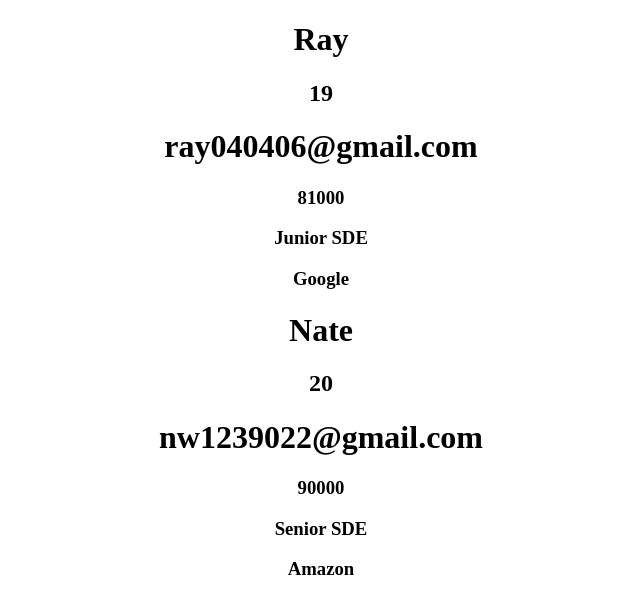
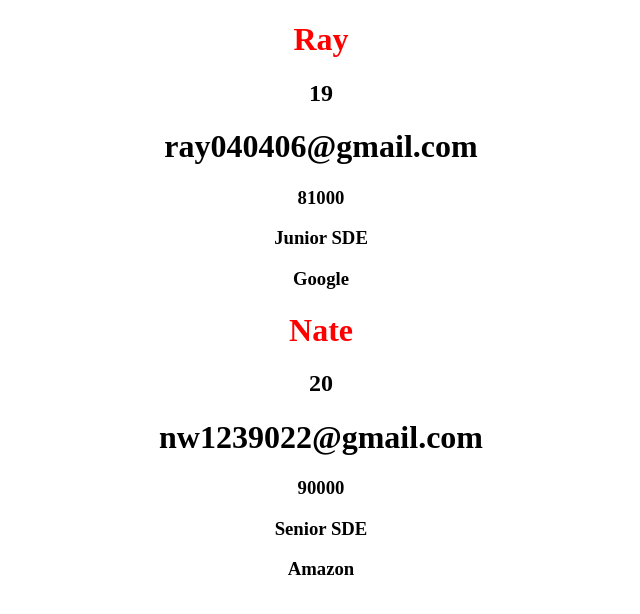
Before and after one commit to zlrkw11/React-Learning-Record, a React (Create React App) app in the folder r1-learn/: page / in a window 1280 px wide. Shown: the top 614 px of the page, without its empty margins (319-959 px from the left). Built offline with nearby package versions, Linux system fonts and the light colour scheme.

Commit message:
css module method

```diff
--- a/r1-learn/src/App.js
+++ b/r1-learn/src/App.js
@@ -1,4 +1,4 @@
-import './App.css'
+import styles from './App.module.css'
 function App() {
   const name = "Ray";
 
@@ -18,7 +18,7 @@ function App() {
   </div>
 
   return (
-    <div className="App">
+    <div className={styles.App}>
       <User name="Ray" age={19} email="ray040406@gmail.com"/>
       <Job salary={81000} position="Junior SDE" company="Google"/>
       <User name="Nate" age={20} email="nw1239022@gmail.com"/>
@@ -38,10 +38,11 @@ const GetNameComponent = () => {
 }
 
 // user component
+// css module styling
 const User = (props) => {
   return (
     <div>
-        <h1>{props.name}</h1>
+        <h1 className={styles.name}>{props.name}</h1>
         <h2>{props.age}</h2>
         <h1>{props.email}</h1>
     </div>
@@ -61,5 +62,4 @@ const Job = (props) => {
 }
 
 
-
 export default App;
```
Also changed, not shown: r1-learn/src/App.module.css (renamed from r1-learn/src/App.css).
